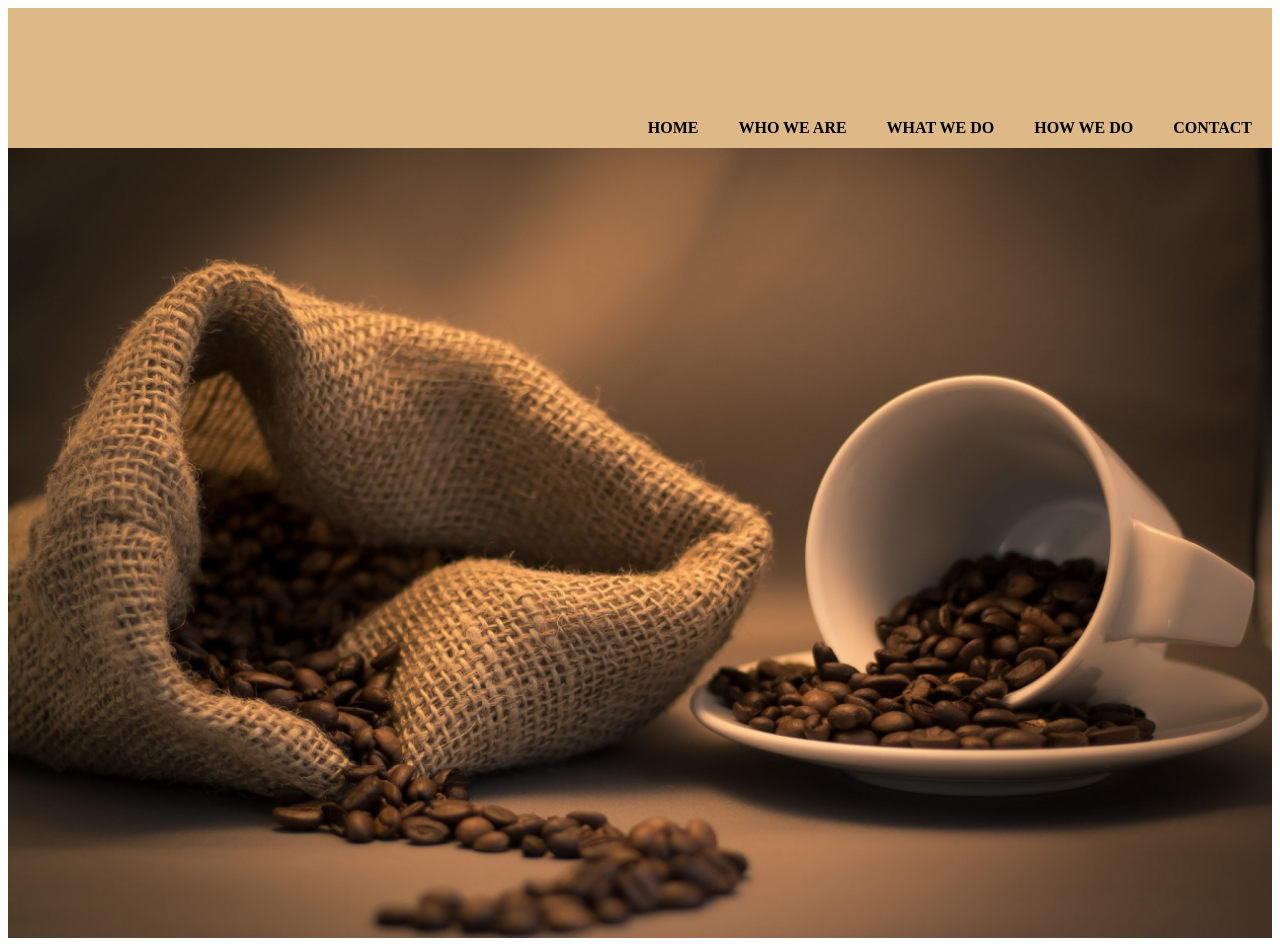
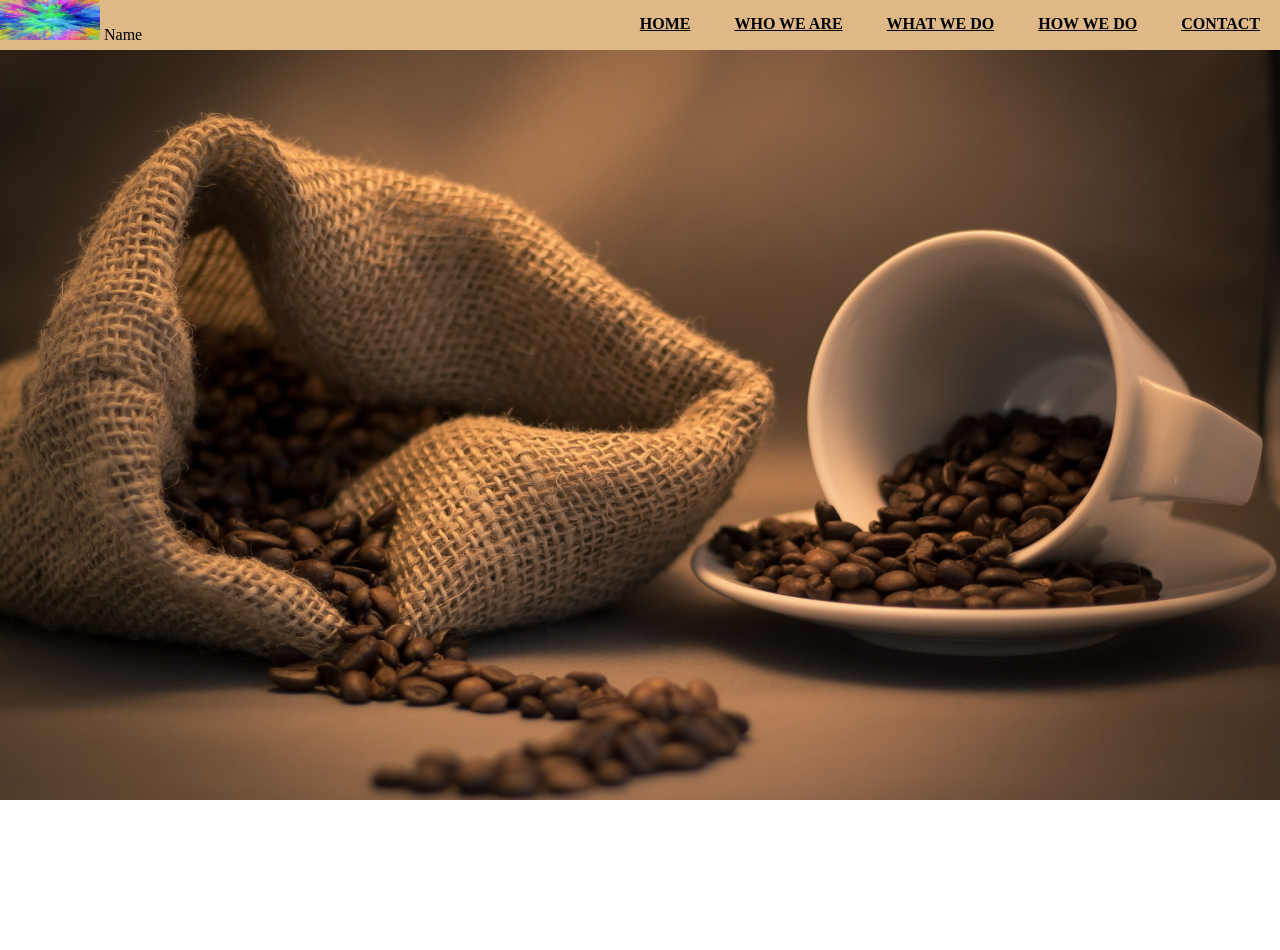
Before and after one commit to jinishalodaya/assignment1, a plain HTML site: page greenweb.html in a window 1280 px wide. After the commit the page ends 800 px from the top, so only its background shows below. Drawn offline with Linux system fonts and the light colour scheme.

Commit message:
Cleaned the code

```diff
--- a/greenweb.html
+++ b/greenweb.html
@@ -1,28 +1,24 @@
 <!doctype html>
 <html>
+
 <head>
-<meta charset="utf-8">
-<title>greenweb</title>
-	<style>
-	.container{
-		display:flex;
-		border: 1px dotted black;
-		}
-	</style>
-	<link href="greenweb.html.css" rel="stylesheet" type="text/css">
+    <meta charset="utf-8">
+    <title>greenweb</title>
+    <link href="greenweb.html.css" rel="stylesheet" type="text/css">
 </head>
 
 <body>
-<div class="topcontainer"></div>
-<div class="nav">
-		<div class="navchild"><a href="#">HOME</a></div>
-		<div class="navchild"><a href="who.html" >WHO WE ARE</a></div>
-		<div class="navchild"><a href="what.html">WHAT WE DO</a></div>
-		<div class="navchild"><a href="https://www.youtube.com/watch?v=_2LLXnUdUIc">HOW WE DO</a></div>
-		<div class="navchild"><a href="contact.html">CONTACT</a></div>
-	</div>
+    <nav>
+        <div class="nav-content right">
+            <a href="#">HOME</a>
+            <a href="who.html">WHO WE ARE</a>
+            <a href="what.html">WHAT WE DO</a>
+            <a href="https://www.youtube.com/watch?v=_2LLXnUdUIc">HOW WE DO</a>
+            <a href="contact.html">CONTACT</a>
+        </div>
+        <img height="40px" width="100px" src="1543718.jpg" />
+        <span>Name</span>
+    </nav>
+</body>
 
-
-<img src="coffee-beans-cup.jpg" width="100%" height="100%" alt=""/>
-</body>
 </html>
--- a/greenweb.html.css
+++ b/greenweb.html.css
@@ -1,47 +1,62 @@
 @charset "utf-8";
-body
-.topcontainer{
-	width:100%;
-	height:100px;
+body {
+    background-image: url("coffee-beans-cup.jpg");
+    background-size: 100%;
+    margin: 0px;
+}
+
+nav {
+    display: inline-flexbox;
+    width: 100%;
+    height: 50px;
     background-color: burlywood;
+}
 
+nav .nav-content {
+    vertical-align: middle;
+}
 
+.nav img {
+    vertical-align: middle;
 }
-	.nav {
-			display: flex;
-			background-color: burlywood;
-			justify-content: flex-end;
 
+.nav span {
+    float: right;
+    text-align: center;
+    line-height: 2rem;
 }
-.navchild {
-			padding-left: 20px;
-			padding-right: 20px;
-			text-decoration: none;
-			font-color:white;
-			height: 40px;
-			text-align: center;
-			line-height: 40px;
-			background-color: burlywood;
 
+.right {
+    float: right;
 }
+
+.left {
+    float: left;
+}
+
 @keyframes anibox {
     from {
         background-color: lightgray;
     }
-
     to {
         background-color: dimgray;
-	}}
-.navchild:hover {
+    }
+}
+
+.nav-content a:hover {
     background-color: grey;
     animation-name: anibox;
     animation-duration: .5s;
+    padding-top: 5px;
+    padding-bottom: 5px;
     cursor: pointer;
+}
 
-		}
-.navchild a {
-			display: block;
-			text-decoration: none;
+.nav-content a {
+    padding-left: 20px;
+    padding-right: 20px;
+    text-align: center;
+    line-height: 3rem;
     font-family: "chewy";
     font-weight: bold;
     color: black;
```
Lines whose indentation alone changed are shown as unchanged.
